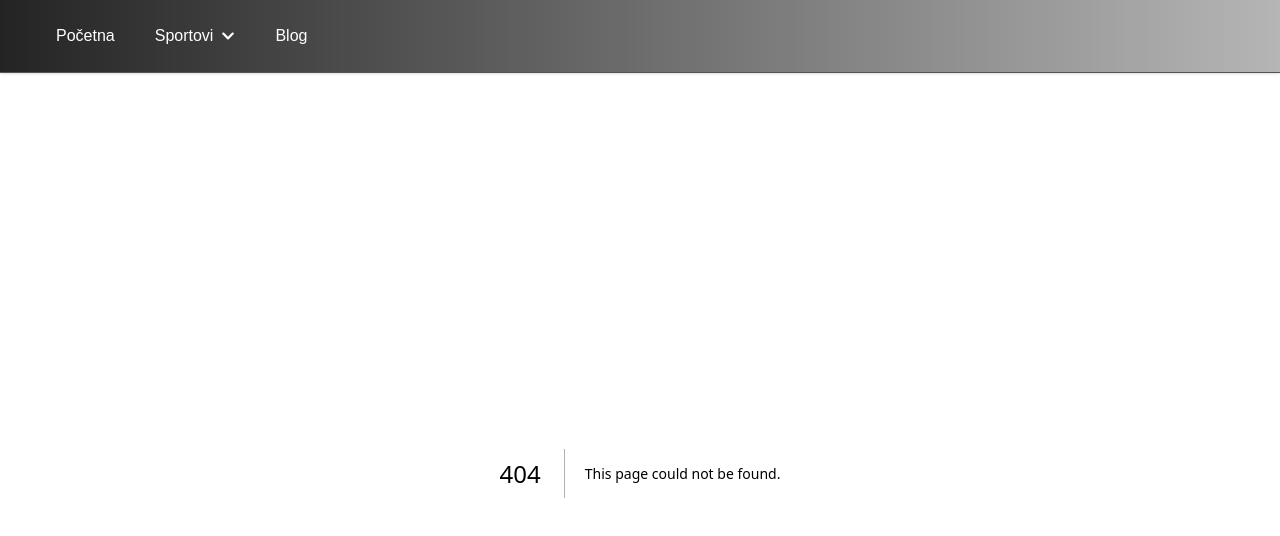
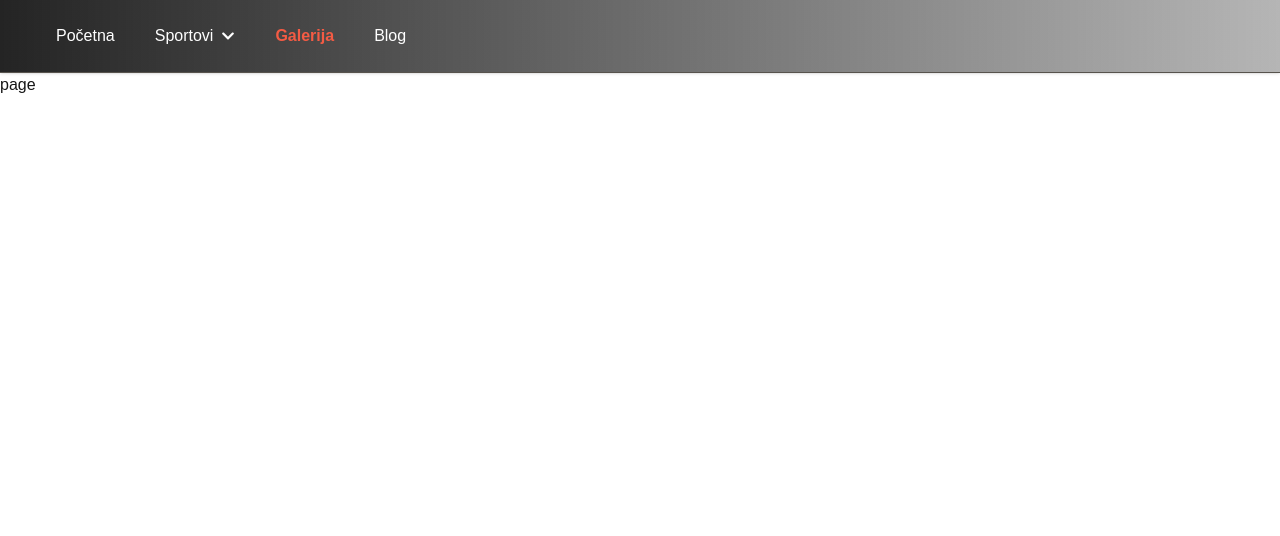
Before and after one commit to FarukCaluk/kolektiv-bosna-rudar-website, a Next.js app: page /gallery in a window 1280 px wide. Before the commit this address had no page. Shown: the top 536 px of the page. Built offline with nearby package versions, Linux system fonts and the light colour scheme; a web font is replaced by a local one.

Commit message:
navbar added new route gallery, underline fixes

```diff
--- a/src/app/components/Navbar.tsx
+++ b/src/app/components/Navbar.tsx
@@ -21,7 +21,7 @@ export default function Navbar() {
 
   const isActive = (path: string) =>
     pathname === path || (path === "/sports" && pathname.startsWith("/sports"))
-      ? "text-main-club-color font-bold underline decoration-main-club-color underline-offset-[30px]"
+      ? "text-main-club-color font-bold decoration-main-club-color"
       : "hover:text-main-club-color transition-colors duration-200";
 
   const isSportActive = pathname.startsWith("/sports");
@@ -56,7 +56,9 @@ export default function Navbar() {
               <button
                 onClick={() => setDropdownOpen(!dropdownOpen)}
                 className={`flex items-center gap-2 transition-colors duration-200 cursor-pointer ${
-                  isSportActive ? "text-main-club-color font-bold underline decoration-main-club-color underline-offset-[30px]" : "hover:text-main-club-color"
+                  isSportActive
+                    ? "text-main-club-color font-bold  decoration-main-club-color"
+                    : "hover:text-main-club-color"
                 }`}
               >
                 Sportovi
@@ -70,12 +72,17 @@ export default function Navbar() {
               {dropdownOpen && (
                 <ul className="absolute left-0 mt-2 w-48 bg-[#2b2b2b] shadow-lg rounded-lg overflow-hidden border border-stone-600">
                   {sportsPages.map((sport) => (
-                    <li key={sport.path} className="border-b border-stone-700 last:border-none">
+                    <li
+                      key={sport.path}
+                      className="border-b border-stone-700 last:border-none"
+                    >
                       <Link
                         href={sport.path}
                         onClick={() => setDropdownOpen(false)}
                         className={`block px-4 py-2 transition ${
-                          pathname === sport.path ? "text-main-club-color font-bold" : "hover:bg-main-club-color hover:text-white"
+                          pathname === sport.path
+                            ? "text-main-club-color font-bold"
+                            : "hover:bg-main-club-color hover:text-white"
                         } cursor-pointer`}
                       >
                         {sport.name}
@@ -84,6 +91,12 @@ export default function Navbar() {
                   ))}
                 </ul>
               )}
+            </li>
+
+            <li className={`${isActive("/gallery")}`}>
+              <Link href="/gallery" className="cursor-pointer">
+                Galerija
+              </Link>
             </li>
 
             <li className={isActive("/blog")}>
@@ -98,7 +111,11 @@ export default function Navbar() {
         {menuOpen && (
           <ul className="mt-4 bg-gradient-to-b from-[#242424] to-[rgba(32,32,32,0.7)] text-white text-center space-y-4 p-4 rounded-lg shadow-xl border border-stone-600 animate-slide-down md:hidden">
             <li className={isActive("/")}>
-              <Link href="/" onClick={() => setMenuOpen(false)} className="cursor-pointer">
+              <Link
+                href="/"
+                onClick={() => setMenuOpen(false)}
+                className="cursor-pointer"
+              >
                 Početna
               </Link>
             </li>
@@ -127,7 +144,9 @@ export default function Navbar() {
                           setDropdownOpen(false);
                         }}
                         className={`block px-4 py-2 transition ${
-                          pathname === sport.path ? "text-main-club-color font-bold" : "hover:bg-main-club-color hover:text-white"
+                          pathname === sport.path
+                            ? "text-main-club-color font-bold"
+                            : "hover:bg-main-club-color hover:text-white"
                         } cursor-pointer`}
                       >
                         {sport.name}
@@ -138,8 +157,18 @@ export default function Navbar() {
               )}
             </li>
 
+            <li className={`${isActive("/gallery")}`}>
+              <Link href="/gallery" className="cursor-pointer">
+                Galerija
+              </Link>
+            </li>
+
             <li className={isActive("/blog")}>
-              <Link href="/blog" onClick={() => setMenuOpen(false)} className="cursor-pointer">
+              <Link
+                href="/blog"
+                onClick={() => setMenuOpen(false)}
+                className="cursor-pointer"
+              >
                 Blog
               </Link>
             </li>
--- /dev/null
+++ b/src/app/gallery/page.tsx
@@ -0,0 +1,5 @@
+import React from "react";
+
+export default function page() {
+  return <div>page</div>;
+}
```
